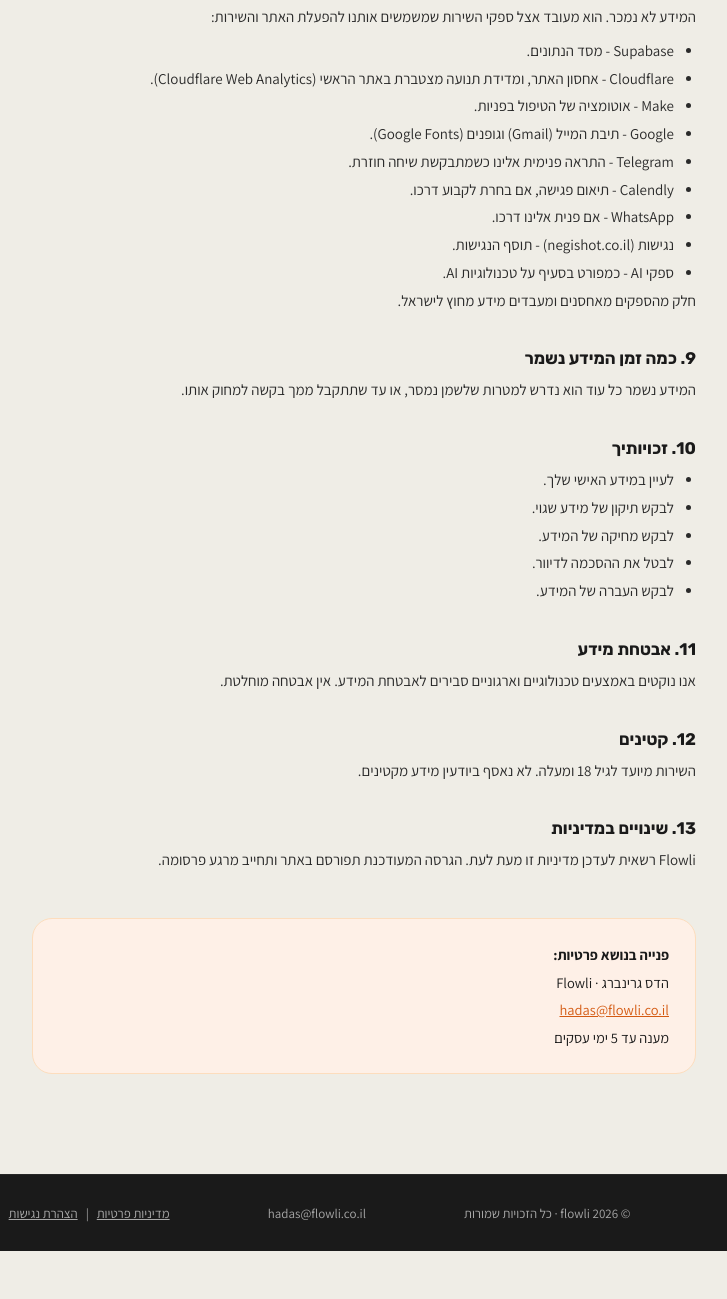
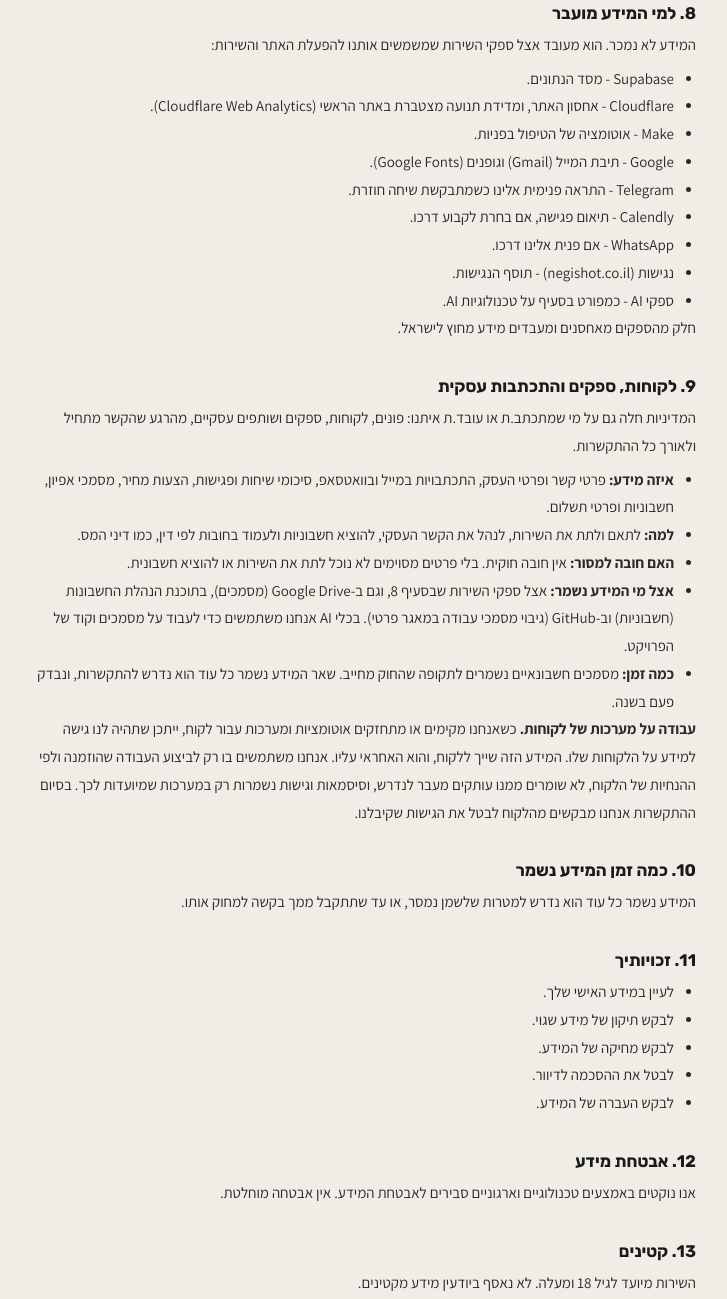
Before and after one commit to hadasGit/flowli-website, a plain HTML site: page privacy.html in a window 1280 px wide. Shown: the part 1406-2705 px from the top of the page, without its empty margins (276-1003 px from the left). Before the commit the page ends 2657 px from the top, so only its background shows below. Drawn offline with Linux system fonts and the light colour scheme; a script that the page names is missing.

Commit message:
Privacy policy: add section 9 for clients, suppliers and business correspondence
Co-Authored-By: Claude Opus 5.5 <noreply@anthropic.com>

```diff
--- a/privacy.html
+++ b/privacy.html
@@ -211,7 +211,7 @@
 
     <div class="policy-section">
       <h2>1. כללי</h2>
-      <p>מדיניות זו מסבירה איזה מידע Flowli אוספת באתר flowli.co.il ובאבחון map.flowli.co.il, למה היא אוספת אותו, ומה הזכויות שלך. האחראית על המידע: הדס גרינברג, Flowli.</p>
+      <p>מדיניות זו מסבירה איזה מידע Flowli אוספת באתר flowli.co.il ובאבחון map.flowli.co.il, וגם במהלך ההתקשרות עם לקוחות, ספקים ומי שמתכתב.ת איתנו (סעיף 9), למה היא אוספת אותו, ומה הזכויות שלך. האחראית על המידע: הדס גרינברג, Flowli.</p>
     </div>
 
     <div class="policy-section">
@@ -250,27 +250,34 @@
     </div>
 
     <div class="policy-section">
-      <h2>9. כמה זמן המידע נשמר</h2>
+      <h2>9. לקוחות, ספקים והתכתבות עסקית</h2>
+      <p>המדיניות חלה גם על מי שמתכתב.ת או עובד.ת איתנו: פונים, לקוחות, ספקים ושותפים עסקיים, מהרגע שהקשר מתחיל ולאורך כל ההתקשרות.</p>
+      <ul><li><strong>איזה מידע:</strong> פרטי קשר ופרטי העסק, התכתבויות במייל ובוואטסאפ, סיכומי שיחות ופגישות, הצעות מחיר, מסמכי אפיון, חשבוניות ופרטי תשלום.</li><li><strong>למה:</strong> לתאם ולתת את השירות, לנהל את הקשר העסקי, להוציא חשבוניות ולעמוד בחובות לפי דין, כמו דיני המס.</li><li><strong>האם חובה למסור:</strong> אין חובה חוקית. בלי פרטים מסוימים לא נוכל לתת את השירות או להוציא חשבונית.</li><li><strong>אצל מי המידע נשמר:</strong> אצל ספקי השירות שבסעיף 8, וגם ב-Google Drive (מסמכים), בתוכנת הנהלת החשבונות (חשבוניות) וב-GitHub (גיבוי מסמכי עבודה במאגר פרטי). בכלי AI אנחנו משתמשים כדי לעבוד על מסמכים וקוד של הפרויקט.</li><li><strong>כמה זמן:</strong> מסמכים חשבונאיים נשמרים לתקופה שהחוק מחייב. שאר המידע נשמר כל עוד הוא נדרש להתקשרות, ונבדק פעם בשנה.</li></ul>
+      <p><strong>עבודה על מערכות של לקוחות.</strong> כשאנחנו מקימים או מתחזקים אוטומציות ומערכות עבור לקוח, ייתכן שתהיה לנו גישה למידע על הלקוחות שלו. המידע הזה שייך ללקוח, והוא האחראי עליו. אנחנו משתמשים בו רק לביצוע העבודה שהוזמנה ולפי ההנחיות של הלקוח, לא שומרים ממנו עותקים מעבר לנדרש, וסיסמאות וגישות נשמרות רק במערכות שמיועדות לכך. בסיום ההתקשרות אנחנו מבקשים מהלקוח לבטל את הגישות שקיבלנו.</p>
+    </div>
+
+    <div class="policy-section">
+      <h2>10. כמה זמן המידע נשמר</h2>
       <p>המידע נשמר כל עוד הוא נדרש למטרות שלשמן נמסר, או עד שתתקבל ממך בקשה למחוק אותו.</p>
     </div>
 
     <div class="policy-section">
-      <h2>10. זכויותיך</h2>
+      <h2>11. זכויותיך</h2>
       <ul><li>לעיין במידע האישי שלך.</li><li>לבקש תיקון של מידע שגוי.</li><li>לבקש מחיקה של המידע.</li><li>לבטל את ההסכמה לדיוור.</li><li>לבקש העברה של המידע.</li></ul>
     </div>
 
     <div class="policy-section">
-      <h2>11. אבטחת מידע</h2>
+      <h2>12. אבטחת מידע</h2>
       <p>אנו נוקטים באמצעים טכנולוגיים וארגוניים סבירים לאבטחת המידע. אין אבטחה מוחלטת.</p>
     </div>
 
     <div class="policy-section">
-      <h2>12. קטינים</h2>
+      <h2>13. קטינים</h2>
       <p>השירות מיועד לגיל 18 ומעלה. לא נאסף ביודעין מידע מקטינים.</p>
     </div>
 
     <div class="policy-section">
-      <h2>13. שינויים במדיניות</h2>
+      <h2>14. שינויים במדיניות</h2>
       <p>Flowli רשאית לעדכן מדיניות זו מעת לעת. הגרסה המעודכנת תפורסם באתר ותחייב מרגע פרסומה.</p>
     </div>
 
```
